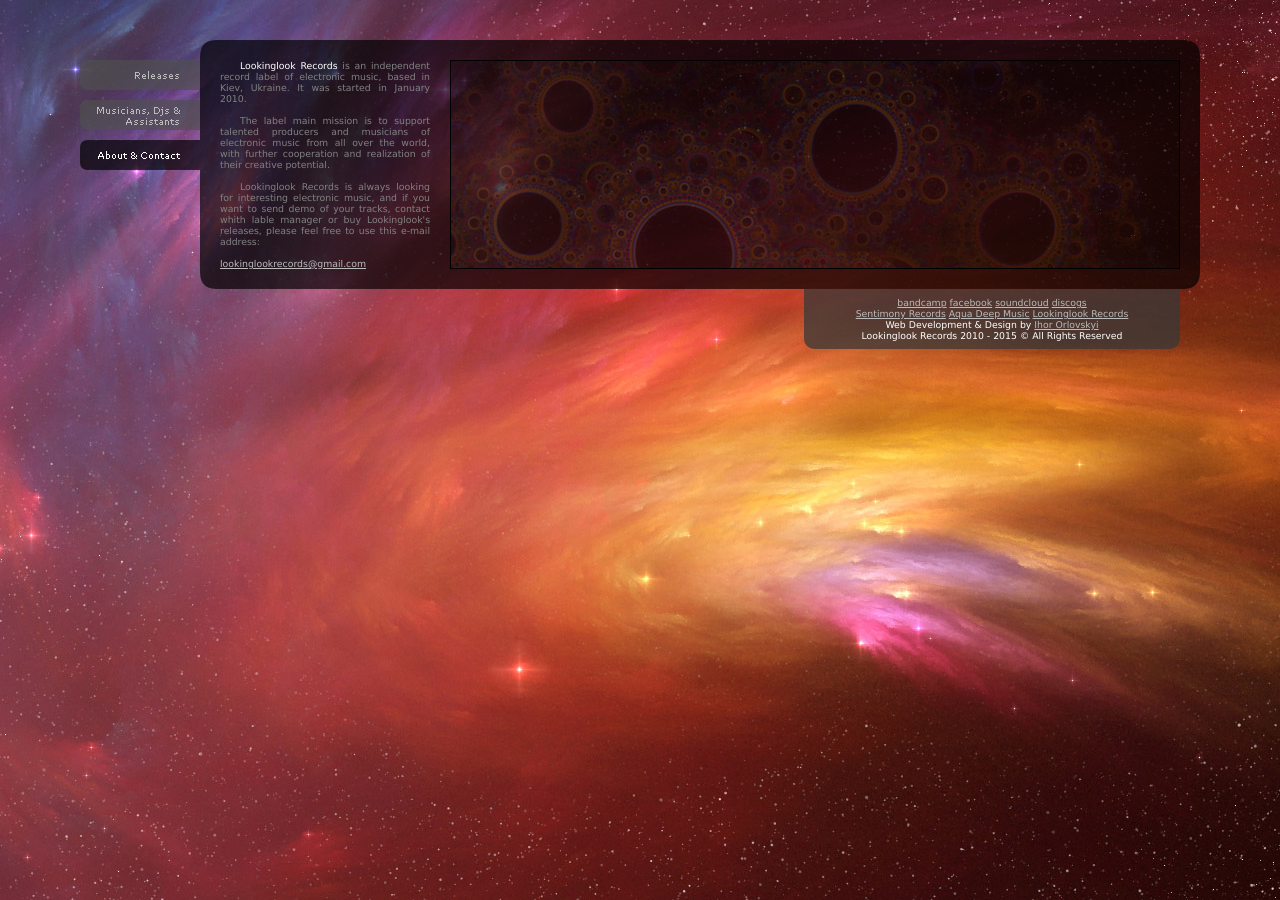
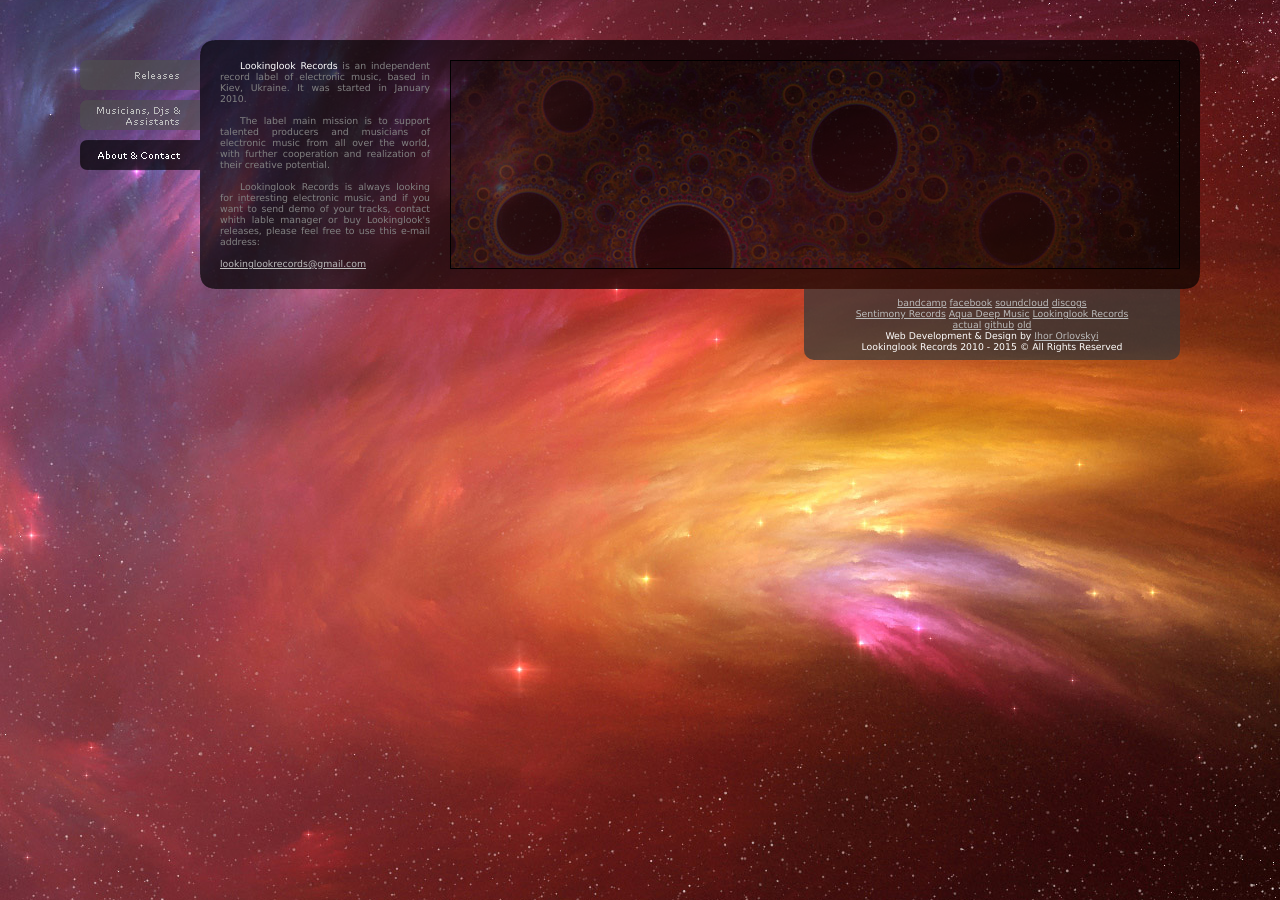
Before and after one commit to ihororlovskyi/netlify, a Jekyll site: the page built from html/about.html, in a window 1280 px wide. Built offline with Jekyll 4.4.1, drawn with Linux system fonts in a browser that asks for light colours.

Commit message:
add versions

```diff
--- a/_layouts/default.html
+++ b/_layouts/default.html
@@ -48,7 +48,7 @@
 	{{ content }}
 
 	<footer>
-		<nav>
+		<nav class="social">
 			<a href="https://lookinglook.bandcamp.com" target="_blank">bandcamp</a>
 			<a href="https://www.facebook.com/lookinglook.records" target="_blank">facebook</a>
 			<a href="https://soundcloud.com/lookinglook" target="_blank">soundcloud</a>
@@ -59,6 +59,11 @@
 			<a href="http://aquadeepmusic.com">Aqua Deep Music</a>
 			<a class="active" href="http://lookinglook.com">Lookinglook Records</a>
 		</nav>
+		<nav class="versions">
+			<a href="http://lookinglook.com">actual</a>
+			<a href="http://lookinglook-records.github.io">github</a>
+			<a class="active" href="http://lookinglook-records.github.io/2010/">old</a>
+		</nav>
 		<div>Web Development & Design by <a href="http://ihororlovskyi.github.io/" target="_blank">Ihor Orlovskyi</a></div>
 		<div>Lookinglook Records 2010 - 2015 © All Rights Reserved</div>
 	</footer>
```
